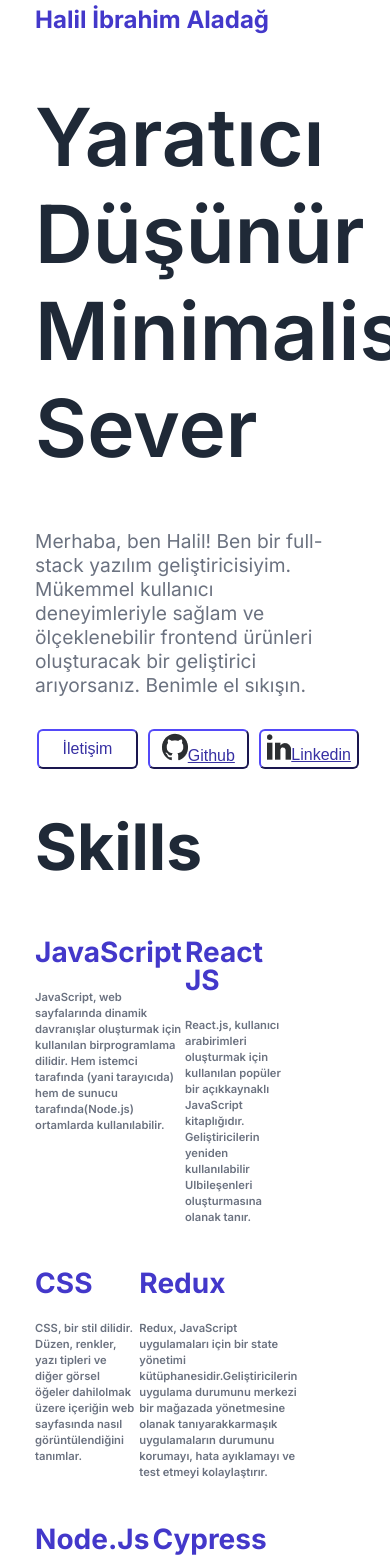
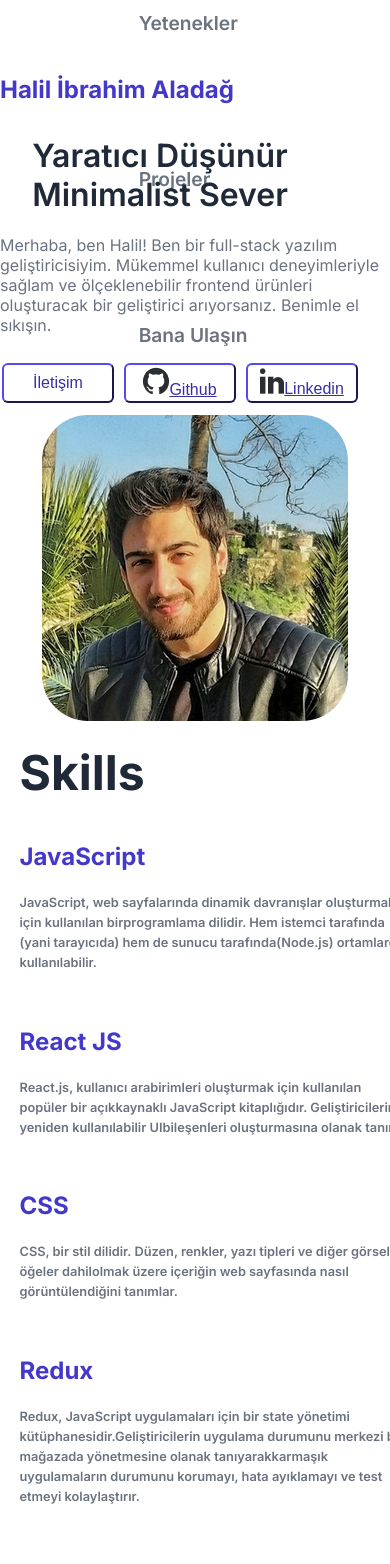
Before and after one commit to HalilAladag/web-sayfam, a React (Create React App) app: page / in a window 390 px wide. Shown: the part 240-1804 px from the top of the page. Built offline with nearby package versions, Linux system fonts and the light colour scheme; a web font is replaced by a local one.

Commit message:
Finish(Dark Mode Unstable)

```diff
--- a/src/App.css
+++ b/src/App.css
@@ -14,3 +14,98 @@
   background-color: #1a1a1a;
   color: #fff;
 }
+/* ... (previous CSS rules) */
+
+/* Add a general responsive rule for small devices */
+@media screen and (max-width: 768px) {
+  .footer,
+  .profile-container,
+  .projects {
+    margin-left: 0;
+    margin-right: 0;
+  }
+
+  .foo-title h1,
+  .profile-heading,
+  .hero-text h1,
+  h3 {
+    font-size: 2rem;
+  }
+
+  .foo,
+  .profile,
+  .projects.container,
+  .sk-container {
+    width: 100%;
+  }
+
+  .projects-row {
+    flex-wrap: wrap;
+    justify-content: center;
+  }
+
+  .project-item {
+    width: 100%;
+    margin: 20px 0;
+  }
+
+  .hero-text {
+    padding-left: 0;
+  }
+}
+
+@media screen and (max-width: 500px) {
+  .header-container {
+    flex-direction: column;
+    align-items: center;
+  }
+
+  .logo img {
+    margin-bottom: 1rem;
+  }
+
+  .nav {
+    flex-direction: column;
+    align-items: flex-start;
+  }
+
+  .nav h5 {
+    padding: 0.5rem 1rem;
+  }
+
+  .hero-container {
+    flex-direction: column;
+  }
+
+  .hero-text {
+    padding-left: 0;
+    text-align: center;
+  }
+
+  .hero-container-right {
+    margin-right: 0;
+  }
+
+  .hero-img img {
+    width: 200px;
+    height: 120px;
+  }
+
+  .hero-container-left,
+  .hero-container-right {
+    margin: 0;
+  }
+
+  .sk-texts,
+  .left-right,
+  .about-container {
+    flex-direction: column;
+    align-items: center;
+  }
+
+  .about-container,
+  .sk-container {
+    margin-left: 5%;
+    margin-right: 5%;
+  }
+}
--- a/src/components/Header.css
+++ b/src/components/Header.css
@@ -1,66 +1,6 @@
 
 html {
   font-size: 16px;
-}
-
-.checkbox-apple {
-  position: relative;
-  width: 50px;
-  height: 25px;
-  margin: 20px;
-  -webkit-user-select: none;
-  -moz-user-select: none;
-  -ms-user-select: none;
-  user-select: none;
-}
-
-.checkbox-apple label {
-  position: absolute;
-  top: 0;
-  left: 0;
-  width: 50px;
-  height: 25px;
-  border-radius: 50px;
-  background: linear-gradient(to bottom, #b3b3b3, #e6e6e6);
-  cursor: pointer;
-  transition: all 0.3s ease;
-}
-
-.checkbox-apple label:after {
-  content: '';
-  position: absolute;
-  top: 1px;
-  left: 1px;
-  width: 23px;
-  height: 23px;
-  border-radius: 50%;
-  background-color: #fff;
-  box-shadow: 0 1px 3px rgba(0, 0, 0, 0.3);
-  transition: all 0.3s ease;
-}
-
-.checkbox-apple input[type="checkbox"]:checked + label {
-  background: linear-gradient(to bottom, #4cd964, #5de24e);
-}
-
-.checkbox-apple input[type="checkbox"]:checked + label:after {
-  transform: translateX(25px);
-}
-
-.checkbox-apple label:hover {
-  background: linear-gradient(to bottom, #b3b3b3, #e6e6e6);
-}
-
-.checkbox-apple label:hover:after {
-  box-shadow: 0 1px 3px rgba(0, 0, 0, 0.3);
-}
-
-.yep {
-  position: absolute;
-  top: 0;
-  left: 0;
-  width: 50px;
-  height: 25px;
 }
 
 .top-buttons {
@@ -147,3 +87,22 @@ html {
   background-color: #121212;
   color: #3730A3;
 }
+
+@media screen and (max-width: 480px) {
+  .header-container {
+    flex-direction: column;
+    align-items: flex-start;
+  }
+
+  .nav {
+    flex-direction: column;
+  }
+
+  .nav h5 {
+    padding: 0.5rem 1rem;
+  }
+
+  .toggle-button {
+    margin-right: 0;
+  }
+}
--- a/src/components/Hero.css
+++ b/src/components/Hero.css
@@ -143,3 +143,61 @@ html {
 .greetings.dark p {
   color: #fff;
 }
+
+@media screen and (max-width: 768px) {
+  .hero-container {
+    flex-direction: column;
+    align-items: center;
+  }
+
+  .hero-container-left,
+  .hero-container-right {
+    margin: 0;
+  }
+
+  .hero-text h1 {
+    font-size: 3rem;
+    max-width: 30rem;
+    text-align: center;
+  }
+
+  .greetings {
+    font-size: 1.5rem;
+    max-width: 75%;
+  }
+
+  .greetings {
+    font-size: 1.2rem;
+    max-width: 75%;
+  }
+
+  .b1 {
+    width: 100%;
+    height: 2.5rem;
+    font-size: 1rem;
+  }
+}
+
+@media screen and (max-width: 480px) {
+  .hero-text h1 {
+    font-size: 2rem;
+    max-width: 20rem;
+    text-align: center;
+  }
+
+  .greetings {
+    font-size: 1.2rem;
+    max-width: 75%;
+  }
+
+  .greetings {
+    font-size: 1rem;
+    max-width: 100%;
+  }
+
+  .b1 {
+    width: 100%;
+    height: 2.5rem;
+    font-size: 1rem;
+  }
+}
--- a/src/components/Profile.css
+++ b/src/components/Profile.css
@@ -14,6 +14,7 @@
   margin-bottom: -10%;
   margin-left: 0;
 }
+
 .profile {
   display: flex;
   flex-direction: column;
@@ -103,3 +104,82 @@
 .right.dark p {
   color: #fff;
 }
+
+@media screen and (max-width: 768px) {
+  .profile-heading {
+    font-size: 1.5rem;
+    margin-bottom: -5%;
+  }
+
+  .profile-heading2 {
+    font-size: 1rem;
+    margin-left: -20%;
+  }
+
+  .about-title {
+    margin-top: 5%;
+    font-size: 1.5rem;
+  }
+
+  .about-container {
+    margin-right: 5%;
+    margin-left: 5%;
+    margin-top: 3%;
+  }
+
+  .left-right {
+    font-size: 0.9rem;
+  }
+
+  .left,
+  .right {
+    max-width: 100%;
+    text-align: left;
+    margin-bottom: 20px;
+  }
+}
+
+@media screen and (max-width: 480px) {
+  .profile-container {
+    flex-direction: column;
+    margin-top: 2rem;
+  }
+
+  .profile-heading {
+    font-size: 1.2rem;
+    margin-bottom: -3%;
+    text-align: center;
+  }
+
+  .profile-left {
+    margin-left: 0;
+    margin-bottom: 20px;
+  }
+
+  .profile-heading2 {
+    font-size: 1rem;
+    margin-left: 0;
+    text-align: center;
+  }
+
+  .about-container {
+    margin-right: 5%;
+    margin-left: 5%;
+    text-align: center;
+  }
+
+  .about-title {
+    font-size: 1.2rem;
+  }
+
+  .left-right {
+    flex-direction: column;
+    text-align: center;
+    margin-bottom: 15px;
+  }
+
+  .left,
+  .right {
+    max-width: 100%;
+  }
+}
--- a/src/components/Projects.css
+++ b/src/components/Projects.css
@@ -136,18 +136,46 @@ h3 {
     text-decoration: underline;
 }
 
-@media screen and (max-width: 768px) {
-    .project-item {
-        width: calc(50% - 20px);
-    }
-}
-
 @media screen and (max-width: 480px) {
     .project-item {
         width: 100%;
     }
 
+    h3 {
+        font-size: 2rem;
+        line-height: 32px;
+        padding-left: 20px;
+    }
+
+    .projects {
+        padding: 30px;
+    }
+
+    .projects.container {
+        margin-left: -5%;
+        margin-right: -5%;
+    }
+
+    .projects-row {
+        flex-direction: column;
+        margin-left: -5%;
+        margin-right: -5%;
+    }
+
+    .project-item {
+        width: 100%;
+        margin: 10px 0;
+    }
+
     .projects h1 {
         padding-left: 20px;
     }
+
+    .projects-box-text-button button {
+        font-size: 10px;
+    }
+
+    .projects-box-text-link a {
+        font-size: 10px;
+    }
 }
--- a/src/components/Skills.css
+++ b/src/components/Skills.css
@@ -70,3 +70,40 @@
 .sk-texts.dark p {
   color: #fff;
 }
+
+@media screen and (max-width: 768px) {
+  .sk-container {
+    margin-left: 5%;
+    margin-right: 5%;
+    margin-top: 4%;
+  }
+
+  .sk-title {
+    font-size: 1.5rem;
+    line-height: 32px;
+  }
+
+  .sk-texts {
+    gap: 2%;
+  }
+
+  .js,
+  .react,
+  .css,
+  .redux,
+  .node,
+  .cypress {
+    flex-basis: 100%;
+    margin-bottom: 20px;
+  }
+
+  .sk-texts h2 {
+    font-size: 1.5rem;
+    line-height: 32px;
+  }
+
+  .sk-texts p {
+    font-size: 0.8rem;
+    line-height: 20px;
+  }
+}
```
